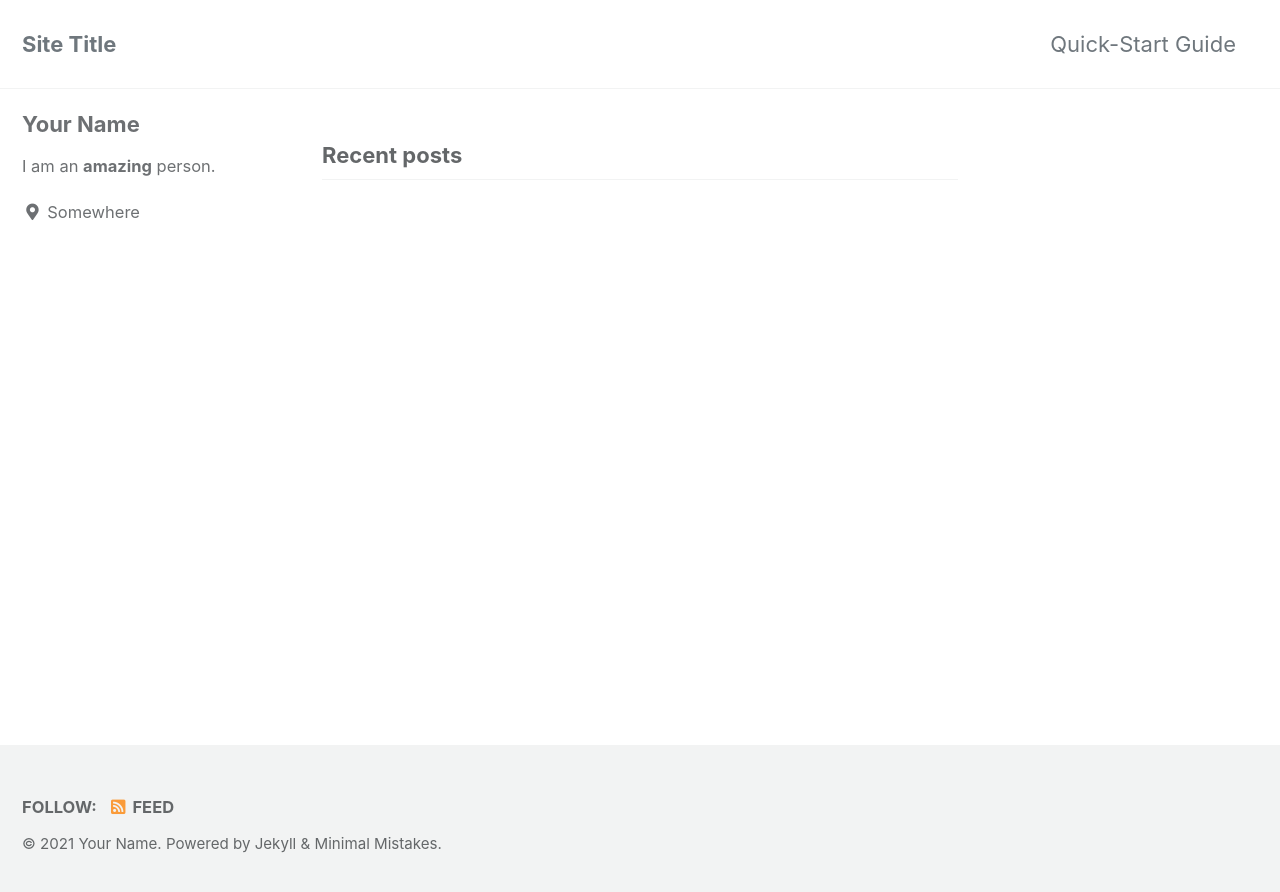
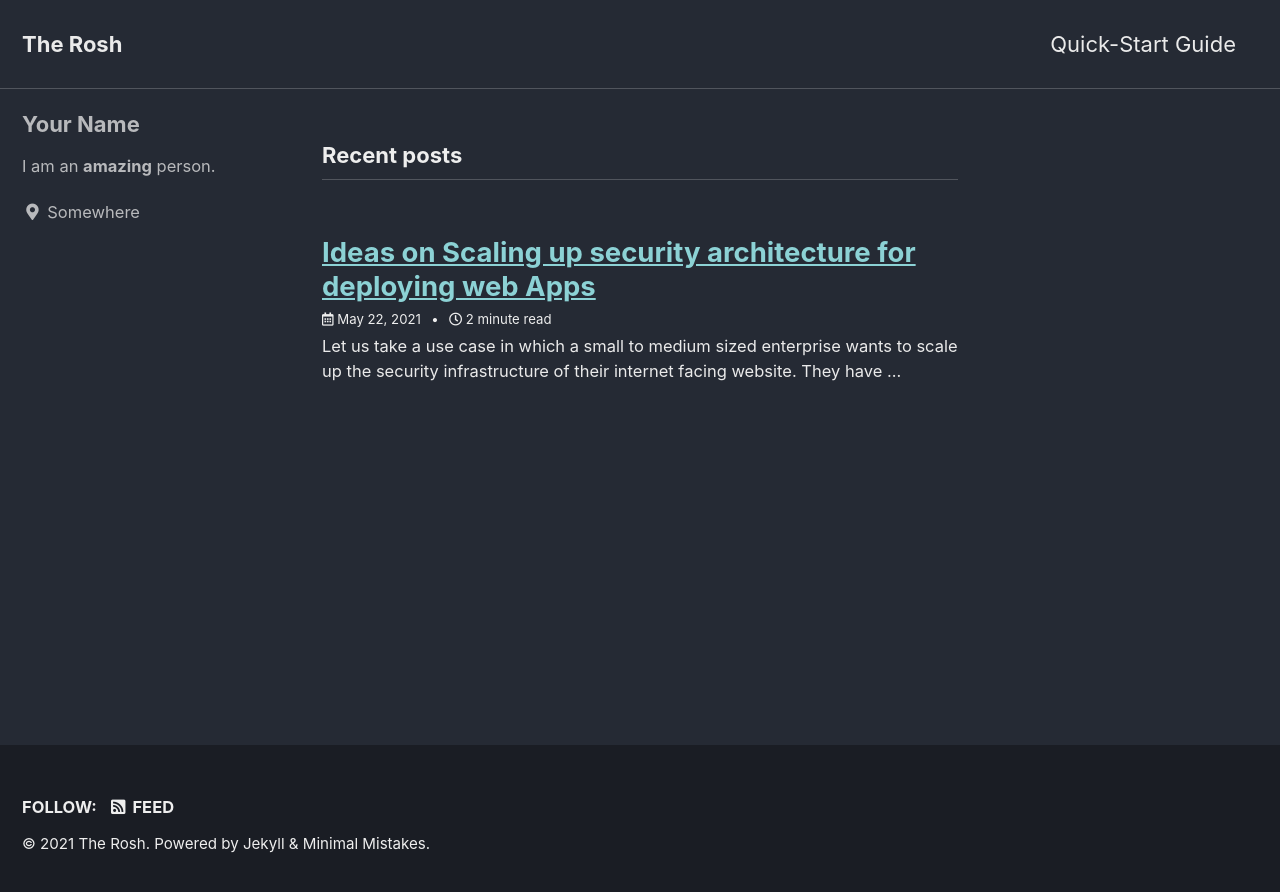
Before and after one commit to cyber-rosh/musings-bak, a Jekyll site: the page built from index.html, in a window 1280 px wide. Shown: the top 892 px of the page. Built offline with Jekyll 4.4.1, drawn with Linux system fonts in a browser that asks for light colours; cached includes are drawn as plain includes; the list of posts is cut into pages by our own code; part of the change alters nothing that is shown.

````diff
--- a/_config.yml
+++ b/_config.yml
@@ -12,15 +12,15 @@
 
 # theme                  : "minimal-mistakes-jekyll"
 # remote_theme           : "mmistakes/minimal-mistakes"
-minimal_mistakes_skin    : "default" # "air", "aqua", "contrast", "dark", "dirt", "neon", "mint", "plum", "sunrise"
+minimal_mistakes_skin    : "dark" # "air", "aqua", "contrast", "dark", "dirt", "neon", "mint", "plum", "sunrise"
 
 # Site Settings
 locale                   : "en-US"
-title                    : "Site Title"
+title                    : "The Rosh"
 title_separator          : "-"
 subtitle                 : # site tagline that appears below site title in masthead
-name                     : "Your Name"
-description              : "An amazing website."
+name                     : "The Rosh"
+description              : "Musings on Cyber Security."
 url                      : "https://cyber-rosh.github.io" # the base hostname & protocol for your site e.g. "https://mmistakes.github.io"
 baseurl                  : "/musings" # the subpath of your site, e.g. "/blog"
 repository               : # GitHub username/repo-name e.g. "mmistakes/minimal-mistakes"
@@ -280,3 +280,6 @@ defaults:
       comments: # true
       share: true
       related: true
+      show_date: true
+      classes: wide
+      #toc: true
--- /dev/null
+++ b/_posts/2021-05-22-web-apps.md
@@ -0,0 +1,67 @@
+---
+layout: single
+title:  "Ideas on Scaling up security architecture for deploying web Apps"
+---
+
+
+Let us take a use case in which a small to medium sized enterprise wants to scale up the security infrastructure of their internet facing website. They have this conventional architecture in which the website is hosted on Virtual Private Server (VPS). What can be done immediately, for upgrading the security posture of the hosted website, without actually going into the codebase or the workflow of the website itself.
+>The first step which comes directly to mind is to minimise the attack surface of our infrastructure which includes the website itself and the hosted environment and then to stop the malicious requests hitting the APIs.
+
+Now, as we have worked out our design goals, how we go about reworking the architecture and achieving the design goals. Of course there are many ways, but one of the ways is to introduce the undermentioned artifacts.
+
+{{site.data.alerts.callout_default}}
+ - Firewall
+ - Proxy
+ - Web Application Firewall
+{{site.data.alerts.end}}
+
+![Deployment Architecture of Application](../assets/images/2021-05-22-fig1.png)
+
+The firewall at the ingress of the Virtual Private Server (VPS), will ensure that only https traffic is allowed for our proxy inside VPS. We can also have settings in which the proxy is accessible from specific IP/subnet, we can have settings as follows for `firewalld` in CentOS7:
+
+Firewalld Rules
+
+```bash
+# Create a trusted Zone having specific IP
+firewall-cmd --permanent --add-source=10.10.10.10 --zone=trusted &
+# Add service http and https to the trusted zone
+firewall-cmd --permanent --add-service=http --zone=trusted &
+firewall-cmd --permanent --add-service=https --zone=trusted &
+# Remove service http and https from the public zone
+firewall-cmd --permanent --remove-service=http --zone=public &
+firewall-cmd --permanent --remove-service=https --zone=public &
+firewall-cmd --reload
+```
+
+The proxy will ensure that our website is not directly exposed to the outside world and has additional benefits of load balancing. We can setup Access Control Lists (ACLs) so that only specific endpoints of our website APIS are accessible from outside. Some of the sample configuration settings for the HAproxy could be as follows:
+
+HAProxy Config Rules
+
+```bash
+frontend httpsandhttp
+        bind *:80
+        bind *:443 ssl crt /etc/ssl/haproxy.pem
+        # Redirect traffic to https
+        http-request redirect scheme https unless { ssl_fc }
+        mode http
+        acl app1 path_end -i /app1
+        acl app2 path_end -i /app2
+    	use_backend app1Servers if app1
+    	use_backend app2Servers if app2
+
+backend app1Servers
+        balance roundrobin
+        mode http
+        server webserver1 127.0.0.1:2222 check weight 1 maxconn 50 ssl verify none
+
+backend app2Servers
+        balance roundrobin
+        mode http
+        server webserver2 127.0.0.1:3333 check weight 1 maxconn 50 ssl verify none
+```
+
+The traffic from our proxy now goes through the Web Application Firewall. This is configured to thwart common web application vulnerabilities. We could use the open source WAF like ***modsecurity*** or vendor dependent one. The WAFs also have the settings to configure it as proxy for sending the actual website traffic. We can run everything in a containerised environment using docker or Kubernetes.
+
+#### Reference
+- https://www.youtube.com/watch?v=qYnA2DFEELw
+- https://www.haproxy.com/blog/redirect-http-to-https-with-haproxy/
````
Also changed, not shown: assets/images/2021-05-22-fig1.png (added), 9 other files.
